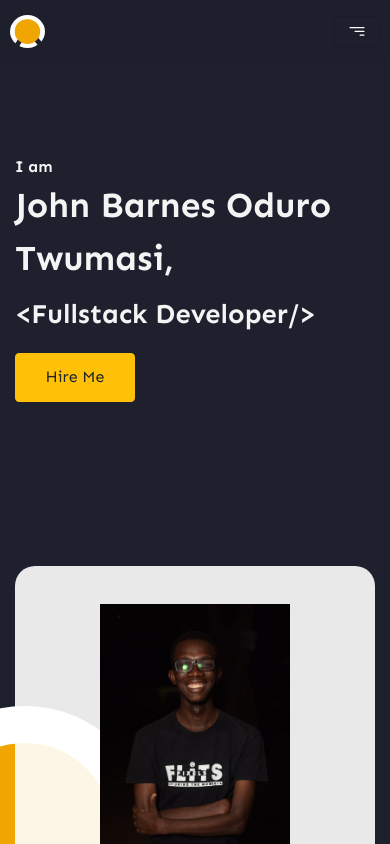
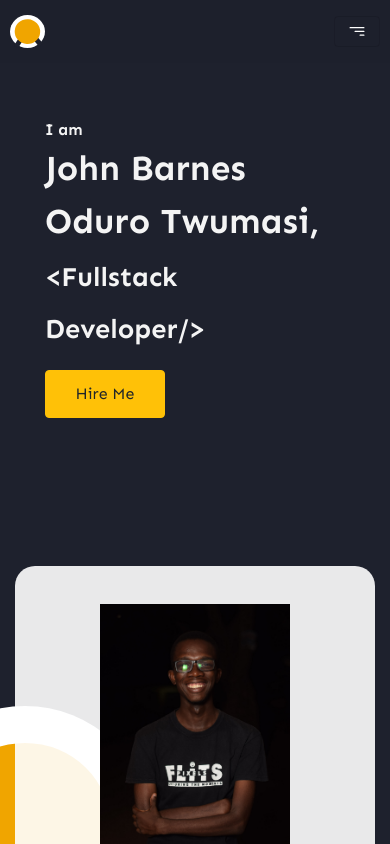
Before and after one commit to jaybarnes33/otwumasi, a Next.js app: page / in a window 390 px wide. Shown: the top 844 px of the page. Built offline with nearby package versions, Linux system fonts and the light colour scheme.

Commit message:
Remove blog

```diff
--- a/styles/Home.module.css
+++ b/styles/Home.module.css
@@ -290,7 +290,7 @@
   }
 
   .introWrapper {
-    padding-top: 30px;
+    padding: 30px 30px 20px 30px;
   }
 
   .aboutTitle {
```
